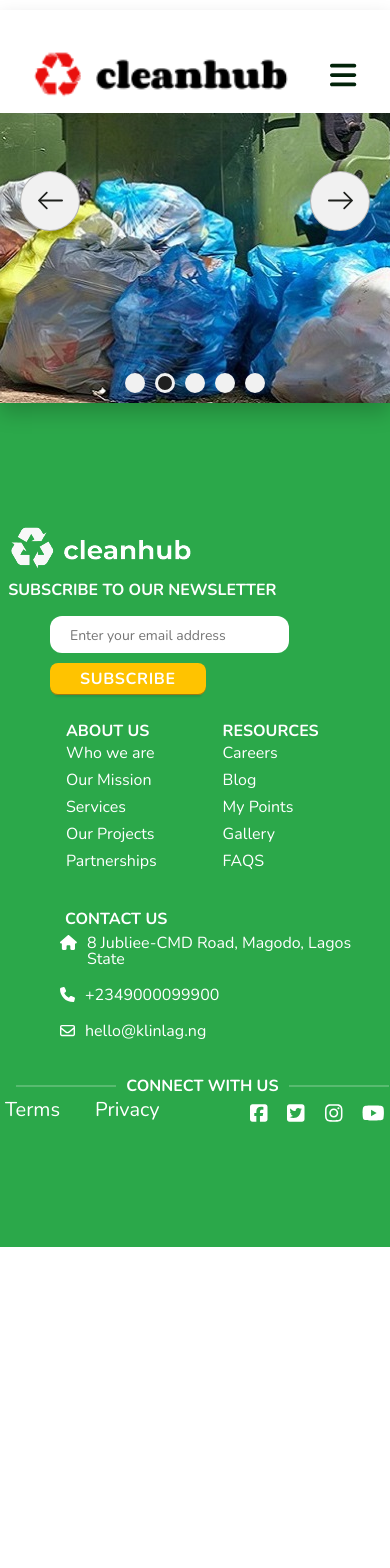
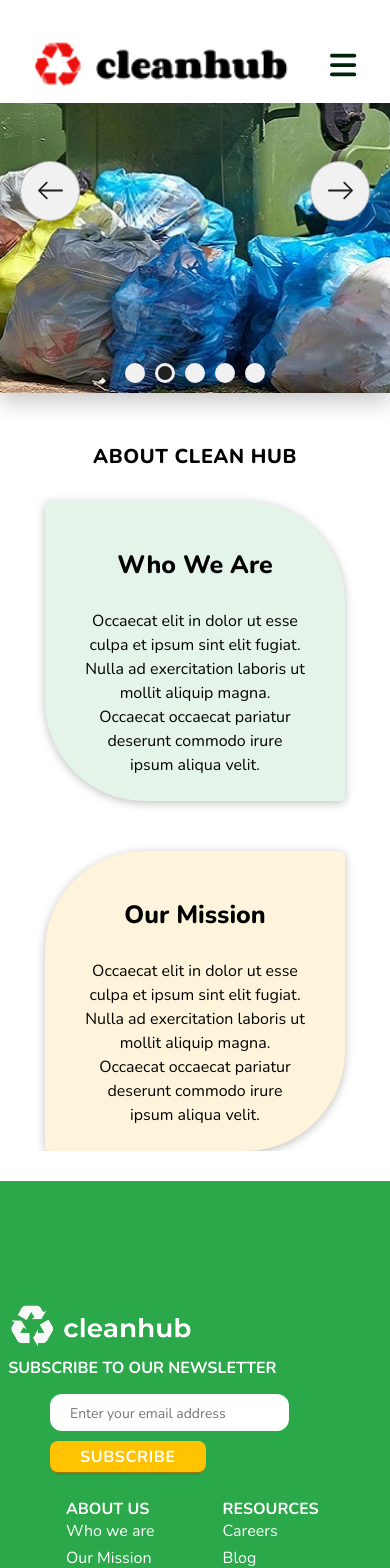
Before and after one commit to Clean-Hub/cleanhub, a React (Create React App) app: page /about in a window 390 px wide. Shown: the top 1568 px of the page. Before the commit the page ends 1247 px from the top, so only its background shows below. Built offline with nearby package versions, Linux system fonts and the light colour scheme.

Commit message:
aboutIntro page responsive styled

```diff
--- a/src/components/aboutHero/aboutHero.css
+++ b/src/components/aboutHero/aboutHero.css
@@ -9,7 +9,7 @@
 }
 @media screen and (max-width: 700px) {
   .container-slider {
-    /* display: none; */
+    margin: 0 auto;
     overflow: hidden;
   }
 }
--- a/src/components/aboutIntro/aboutIntro.css
+++ b/src/components/aboutIntro/aboutIntro.css
@@ -77,3 +77,40 @@
   text-align: center;
   color: #000000;
 }
+
+@media only screen and (max-width: 480px) {
+  .aboutIntroContainer {
+    margin: 0 auto;
+    overflow: hidden;
+    height: 100%;
+    margin-bottom: 30px;
+    display: flex;
+  }
+  .aboutIntroWrapper {
+    display: flex;
+    flex-direction: column;
+    gap: 50px;
+  }
+  .aboutIntroH {
+    font-size: 20px;
+    margin-top: 50px;
+  }
+  .aboutIntroLWrapper,
+  .aboutIntroRWrapper {
+    width: 300px;
+    height: 300px;
+    margin-right: 30px;
+    margin-left: 30px;
+  }
+  .aboutIntroLWrapper {
+    border-radius: 5px 100px;
+  }
+  .aboutIntroRWrapper {
+    border-radius: 100px 5px;
+  }
+  .aboutIntroT {
+    margin-top: 40px;
+    padding: 0;
+    font-size: 25px;
+  }
+}
--- a/src/pages/about/About.jsx
+++ b/src/pages/about/About.jsx
@@ -7,7 +7,7 @@ const About = () => {
   return (
     <div className='aboutContainer'>
       <AboutHero />
-      {/* <AboutIntro /> */}
+      <AboutIntro />
       {/* <AboutServices /> */}
     </div>
   )
```
